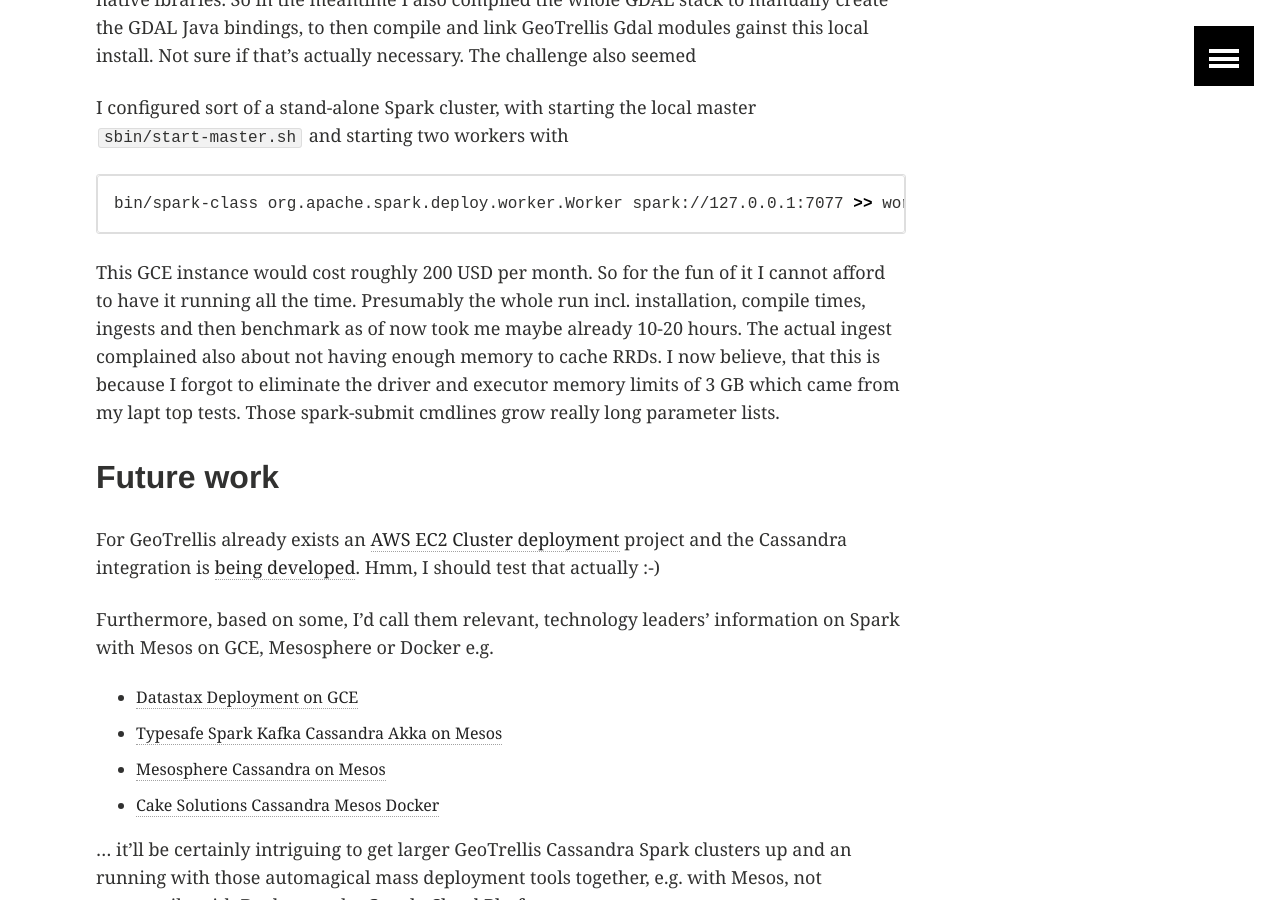
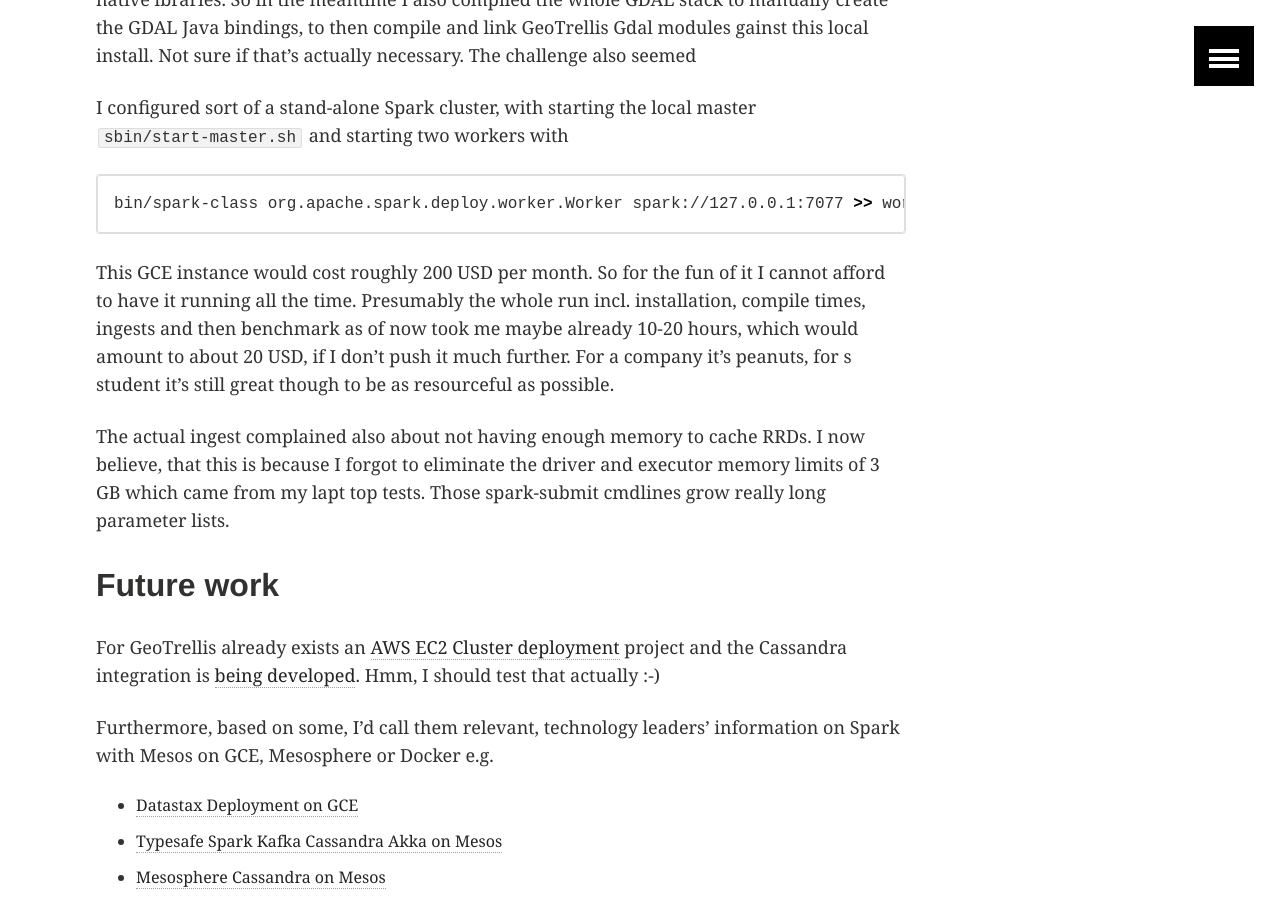
Before and after one commit to allixender/allixender.github.io, a Jekyll site: the page built from _posts/articles/2015-06-30-geotrellis-gce-experiment.md, in a window 1280 px wide and 900 px high, scrolled down 1040 px. Built offline with Jekyll 4.4.1, drawn with Linux system fonts in a browser that asks for light colours.

Commit message:
docu about GCE spark cassandra geotrellus with setting up gdal-java for geotrellis

````diff
--- a/_posts/articles/2015-06-30-geotrellis-gce-experiment.md
+++ b/_posts/articles/2015-06-30-geotrellis-gce-experiment.md
@@ -39,7 +39,10 @@ bin/spark-class org.apache.spark.deploy.worker.Worker spark://127.0.0.1:7077 >>
 ```
 
 This GCE instance would cost roughly 200 USD per month. So for the fun of it I cannot afford to have it running all the time.
-Presumably the whole run incl. installation, compile times, ingests and then benchmark as of now took me maybe already 10-20 hours.
+Presumably the whole run incl. installation, compile times, ingests and then benchmark as of now took me maybe already 10-20 hours,
+which would amount to about 20 USD, if I don't push it much further. For a company it's peanuts, for s student it's still great though to
+be as resourceful as possible.
+
 The actual ingest complained also about not having enough memory to cache RRDs. I now believe, that this is because I forgot to eliminate
 the driver and executor memory limits of 3 GB which came from my lapt top tests. Those spark-submit cmdlines grow really long parameter
 lists.
````
